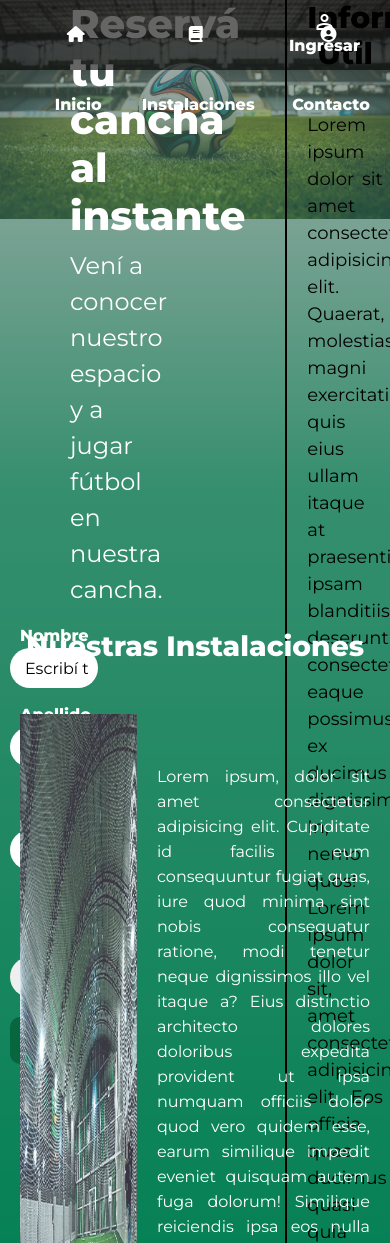
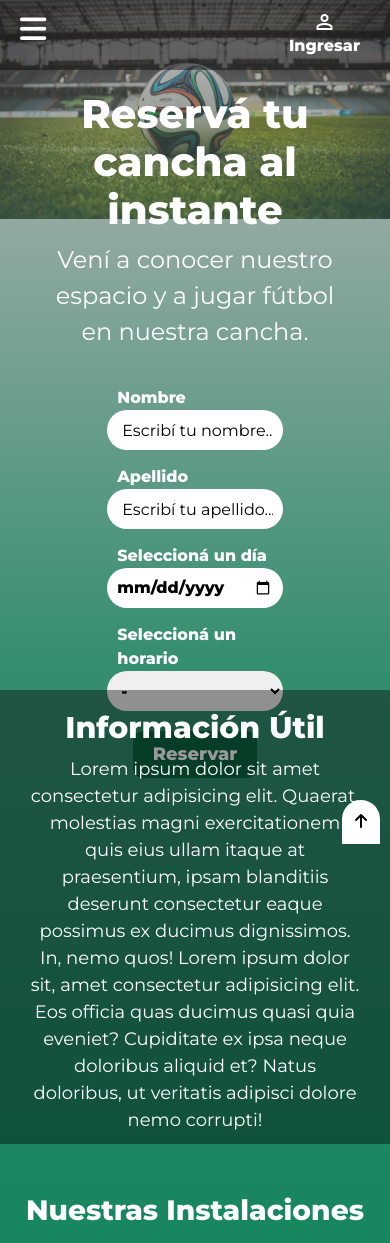
Before and after one commit to NachitoLP/Proyecto-web-Cancha, a Django app: page / in a window 390 px wide; the page is wider, and only the part inside the window is pictured. Shown: the top 1243 px of that part. Run offline with Django 4.2, Linux system fonts and the light colour scheme; parts of the project's set-up code (start-up, migrations or seed data) failed here and were passed over; some libraries are stand-ins or nearby versions; some web fonts are replaced.

Commit message:
Header y Reserva responsive

```diff
--- a/public/css/style.css
+++ b/public/css/style.css
@@ -102,6 +102,47 @@
         text-align: justify;
         color: black;
         font-weight: 500; }
+
+@media (max-width: 1350px) {
+  .section_reservas .div_conocenos {
+    justify-content: center;
+    height: fit-content !important; }
+    .section_reservas .div_conocenos .div_conocenos_texto {
+      width: 100% !important;
+      margin: 20px 0px !important;
+      text-align: center; }
+      .section_reservas .div_conocenos .div_conocenos_texto p {
+        width: 100% !important; }
+    .section_reservas .div_conocenos .div_form_reservar {
+      padding-right: 0px !important;
+      width: 60% !important; }
+  .section_reservas .div_informacion_util {
+    margin-left: 0px !important; } }
+
+@media (max-width: 1170px) {
+  .section_reservas .div_informacion_util {
+    display: none !important; }
+  .div_informacion_util_cel {
+    display: block !important;
+    background-color: rgba(0, 0, 0, 0.4);
+    padding: 10px;
+    margin: 20px auto; }
+    .div_informacion_util_cel h3 {
+      font-size: 30px;
+      font-weight: 600;
+      color: white;
+      text-align: center;
+      margin: 10px 0px; }
+    .div_informacion_util_cel p {
+      font-size: 18px;
+      text-align: center;
+      margin: 0px 20px;
+      color: white;
+      font-weight: 500; } }
+
+@media (max-width: 890px) {
+  .div_form_reservar {
+    width: 80% !important; } }
 
 .body_login {
   background: #f6f5f7;
@@ -284,6 +325,8 @@
   width: 100%;
   height: fit-content;
   margin: auto; }
+  .section_instalaciones .div_informacion_util_cel {
+    display: none; }
   .section_instalaciones h2 {
     margin: 30px auto 50px;
     font-weight: bolder;
@@ -403,7 +446,7 @@
         text-align: center;
         margin-bottom: 50px; }
       .section_contacto .containers_contacto .container_preguntas_frecuentes .accordion {
-        width: 600px;
+        width: 600px fit-content;
         margin: auto;
         text-align: justify; }
         .section_contacto .containers_contacto .container_preguntas_frecuentes .accordion .accordion-item {
@@ -491,7 +534,6 @@
   .section_header_y_reserva .header_nav {
     background-color: rgba(0, 0, 0, 0.605);
     height: 70px;
-    position: fixed;
     z-index: 1;
     width: 100%;
     min-width: 300px;
@@ -526,17 +568,15 @@
             color: white; }
 
 /* NAV RESPONSIVE */
-@media (max-width: 798px) {
-  .fondo_futbol .header_nav {
-    justify-content: center; }
-    .fondo_futbol .header_nav .btn_check {
-      display: block; }
-    .fondo_futbol .header_nav .icons_header_login {
-      position: initial; }
-    .fondo_futbol .header_nav #check:checked ~ .header_navbar_list {
+@media (max-width: 600px) {
+  .header_nav .btn_check {
+    display: block !important;
+    margin-left: 20px; }
+  .header_nav #check:checked ~ .header_navbar_list {
     left: 0; }
-    .fondo_futbol .header_nav .header_navbar_list {
+  .header_nav .header_navbar_list {
     position: fixed;
+    padding-left: 0px !important;
     display: block !important;
     line-height: 30px;
     text-align: center;
@@ -547,16 +587,17 @@
     top: 70px;
     left: -100%;
     transition: all 0.5s; }
-      .fondo_futbol .header_nav .header_navbar_list li {
-        margin: 10px 0px; }
-        .fondo_futbol .header_nav .header_navbar_list li .list_icons {
+    .header_nav .header_navbar_list li .list_icons {
       display: none; }
-        .fondo_futbol .header_nav .header_navbar_list li a {
-          background-color: transparent;
-          font-size: 20px; }
-          .fondo_futbol .header_nav .header_navbar_list li a:hover {
+    .header_nav .header_navbar_list li a {
+      font-size: 20px;
+      margin: 80px 0px; }
+      .header_nav .header_navbar_list li a:hover {
         background: none;
-            background-color: none; } }
+        background-color: rgba(0, 182, 118, 0.8); }
+        .header_nav .header_navbar_list li a:hover .active1 {
+          background: none;
+          background-color: rgba(0, 182, 118, 0.8); } }
 
 /* FOOTER */
 .footer {
@@ -566,7 +607,7 @@
   width: 100%;
   min-width: 300px; }
   .footer .footer_up_button {
-    background-color: black;
+    background-color: white;
     border-top-left-radius: 150px;
     border-top-right-radius: 150px;
     padding: 10px 13px 10px 13px;
@@ -575,6 +616,8 @@
     bottom: 0;
     z-index: 1;
     right: 10px; }
+    .footer .footer_up_button i {
+      color: black; }
     .footer .footer_up_button:hover {
       background-color: rgba(0, 182, 118, 0.8);
       transition: 0, 2s; }
--- a/public/scss/componentes/_footer.scss
+++ b/public/scss/componentes/_footer.scss
@@ -8,7 +8,7 @@
     min-width: 300px;
 
     .footer_up_button {
-        background-color: rgb(0, 0, 0);
+        background-color: rgb(255, 255, 255);
         border-top-left-radius: 150px;
         border-top-right-radius: 150px;
         padding: 10px 13px 10px 13px;
@@ -17,6 +17,10 @@
         bottom: 0;
         z-index: 1;
         right: 10px;
+
+        i{
+            color: black;
+        }
 
         &:hover {
             background-color: $color-primary;
--- a/public/scss/componentes/_header.scss
+++ b/public/scss/componentes/_header.scss
@@ -20,7 +20,6 @@
     .header_nav {
         background-color: rgba(0, 0, 0, 0.605);
         height: 70px;
-        position: fixed;
         z-index: 1;
         width: 100%;
         min-width: 300px;
@@ -73,17 +72,11 @@
 
 /* NAV RESPONSIVE */
 
-@media(max-width:798px) {
-    .fondo_futbol{
+@media(max-width:600px) {
     .header_nav {
-            justify-content: center;
-
         .btn_check {
-                display: block;
-            }
-
-            .icons_header_login{
-                position: initial;
+            display: block !important;
+            margin-left: 20px;
         }
 
         #check:checked~.header_navbar_list {
@@ -92,6 +85,7 @@
 
         .header_navbar_list {
             position: fixed;
+            padding-left: 0px !important;
             display: block !important;
             line-height: 30px;
             text-align: center;
@@ -104,18 +98,21 @@
             transition: all 0.5s;
 
             li {
-                    margin: 10px 0px;
                 .list_icons {
                     display: none;
                 }
 
                 a {
-                        background-color: transparent;
                     font-size: 20px;
+                    margin: 80px 0px;
 
                     &:hover {
                         background: none;
-                            background-color: none;
+                        background-color: $color-primary;
+
+                        .active1 {
+                            background: none;
+                            background-color: $color-primary;
                         }
                     }
                 }
--- a/public/scss/views/contacto.scss
+++ b/public/scss/views/contacto.scss
@@ -104,7 +104,7 @@
                 margin-bottom: 50px;
             }
             .accordion {
-                width: 600px;
+                width: 600px fit-content;
                 margin: auto;
                 text-align: justify;
 
--- a/public/scss/views/instalaciones.scss
+++ b/public/scss/views/instalaciones.scss
@@ -5,6 +5,10 @@
     width: 100%;
     height: fit-content;
     margin: auto;
+
+    .div_informacion_util_cel{
+        display: none;
+    }
 
     h2 {
         margin: 30px auto 50px;
--- a/public/scss/views/reserva.scss
+++ b/public/scss/views/reserva.scss
@@ -113,3 +113,63 @@
         }
     }
 }
+
+
+@media(max-width:1350px){
+    .section_reservas{
+        .div_conocenos{
+            justify-content: center;
+            height: fit-content !important;
+            .div_conocenos_texto{
+                width: 100% !important;
+                margin: 20px 0px !important;
+                text-align: center;
+                p{
+                    width: 100% !important;
+                }
+            }
+            .div_form_reservar{
+                padding-right: 0px !important;
+                width: 60% !important;
+            }
+        }
+        .div_informacion_util{
+            margin-left: 0px !important;
+        }
+    }
+}
+
+@media(max-width:1170px){
+    .section_reservas{
+        .div_informacion_util{
+            display: none !important;
+        }
+    }
+    .div_informacion_util_cel{
+        display: block !important;
+        background-color: rgba(0, 0, 0, 0.4);
+        padding: 10px;
+        margin: 20px auto;
+        h3{
+            font-size: 30px;
+            font-weight: 600;
+            color: rgb(255, 255, 255);
+            text-align: center;
+            margin: 10px 0px;
+        }
+        p{
+            font-size: 18px;
+            text-align: center;
+            margin: 0px 20px;
+            color: rgb(255, 255, 255);
+            font-weight: 500;
+        }
+
+    }
+}
+
+@media(max-width:890px){
+    .div_form_reservar{
+        width: 80% !important;
+    }
+}
--- a/templates/home/index.html
+++ b/templates/home/index.html
@@ -95,6 +95,10 @@
                     </div>
                 </section>
                 <section class="section_instalaciones" id="instalaciones">
+                    <div class="div_informacion_util_cel">
+                        <h3>Información Útil</h3>
+                        <p>Lorem ipsum dolor sit amet consectetur adipisicing elit. Quaerat, molestias magni exercitationem quis eius ullam itaque at praesentium, ipsam blanditiis deserunt consectetur eaque possimus ex ducimus dignissimos. In, nemo quos! Lorem ipsum dolor sit, amet consectetur adipisicing elit. Eos officia quas ducimus quasi quia eveniet? Cupiditate ex ipsa neque doloribus aliquid et? Natus doloribus, ut veritatis adipisci dolore nemo corrupti!</p>
+                    </div>
                     <h2>Nuestras Instalaciones</h2>
                     <div class="div_foto_cancha">
                         <img src="{% static 'images/foto_cancha.jpg' %}" alt="Foto de la cancha." class="animate__animated animate__zoomInLeft">
@@ -177,7 +181,7 @@
         </div>
     </section>
     <footer class="footer">
-        <!-- <a href="#arriba" class="footer_up_button"><i class="fa-solid fa-arrow-up fa-2x1" id="up_arrow"></i></a>   -->
+        <a href="#arriba" class="footer_up_button"><i class="fa-solid fa-arrow-up fa-2x1" id="up_arrow"></i></a>
         <div>
             <ul class="footer_list" style="padding-left: 0px !important;">
                 <li><a href="#" target="_blank"><i class="fa-brands fa-whatsapp fa-2xl"></i>WhatsApp</a></li>
--- a/webCancha/settings/local.py
+++ b/webCancha/settings/local.py
@@ -19,7 +19,7 @@ DATABASES = {
 
 # Static files (CSS, JavaScript, Images)
 # https://docs.djangoproject.com/en/4.1/howto/static-files/
-STATIC_URL = 'public/'
+STATIC_URL = 'static/'
 
 STATICFILES_DIRS = [
     os.path.join(BASE_DIR, 'public')
```
Lines whose indentation alone changed are shown as unchanged.
